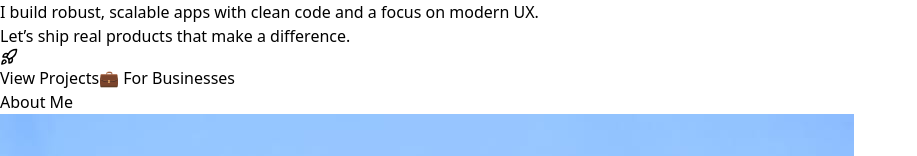
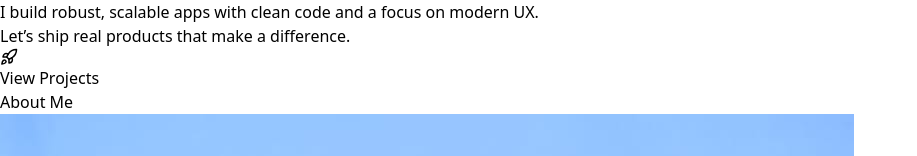
Before and after one commit to Madebydev-Babli/Portfolio, a React (Vite) app: page / in a window 1280 px wide. Shown: the part 224-380 px from the top of the page, without its empty margins (0-917 px from the left). Built offline with nearby package versions, Linux system fonts and the light colour scheme.

Commit message:
Update Home.jsx

```diff
--- a/src/assets/components/Home.jsx
+++ b/src/assets/components/Home.jsx
@@ -55,16 +55,7 @@ const Home = () => {
             <Rocket size={18} /> View Projects
           </motion.button>
         </NavLink>
-
-  <NavLink to="/service">
-    <motion.button
-      whileHover={{ scale: 1.05 }}
-      className="border border-cyan-400 text-cyan-300 px-5 py-2.5 rounded-full font-semibold"
-    >
-      💼 For Businesses
-    </motion.button>
-  </NavLink>
-</div>
+        </div>
       </div>
 
       {/* Floating Glow Accent */}
```
